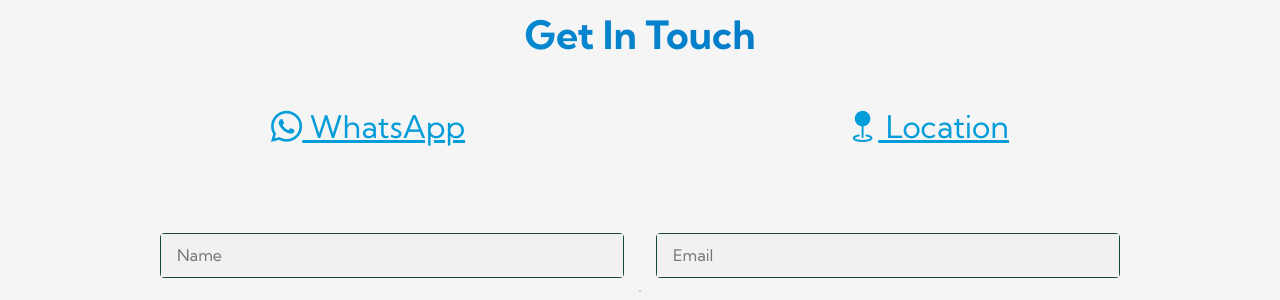
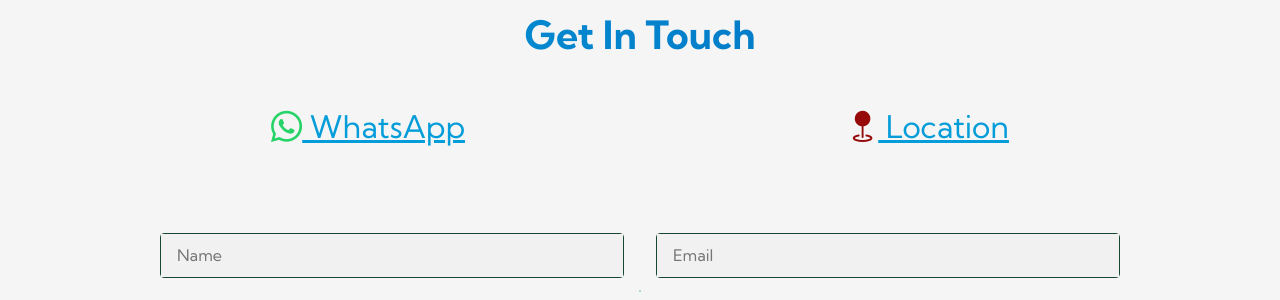
Before and after one commit to GG1982/Jekyll-ggmaths, a Jekyll site: the page built from pages/index.html, in a window 1280 px wide. Shown: the part 3759-4059 px from the top of the page. Built offline with Jekyll 4.4.1, drawn with Linux system fonts in a browser that asks for light colours.

Commit message:
change color on contact from

```diff
--- a/_includes/form.html
+++ b/_includes/form.html
@@ -4,10 +4,10 @@
 
 <div class="contact-other">
     <a href="https://wa.me/447956519802?text=Hi%20Giuliano!%20" target="_blank"
-    rel="noreferrer noopener"><i class="bi bi-whatsapp"></i> WhatsApp</a>
+    rel="noreferrer noopener"><i class="bi bi-whatsapp" style="color: #25d366;"></i> WhatsApp</a>
 
     <a href="https://www.google.co.uk/maps/dir//GG+Maths+-+Private+Maths+Tutor,+45+Exeter+Rd,+London+N14+5JT/@51.6350783,-0.1431521,17z/data=!4m9!4m8!1m0!1m5!1m1!1s0x48761923e87f01e1:0xb59e62c483b997c!2m2!1d-0.1409634!2d51.6350783!3e0"
-    target="_blank" rel="noreferrer noopener"><i class="bi bi-geo-fill"></i> Location</a>
+    target="_blank" rel="noreferrer noopener"><i class="bi bi-geo-fill" style="color: #960A0A;"></i> Location</a>
 </div>
 
 <form class="form-container" action="https://formsubmit.co/e0752bbc7e692b41b24440f222355e73" method="POST">
```
Also changed, not shown: 9 other files.
